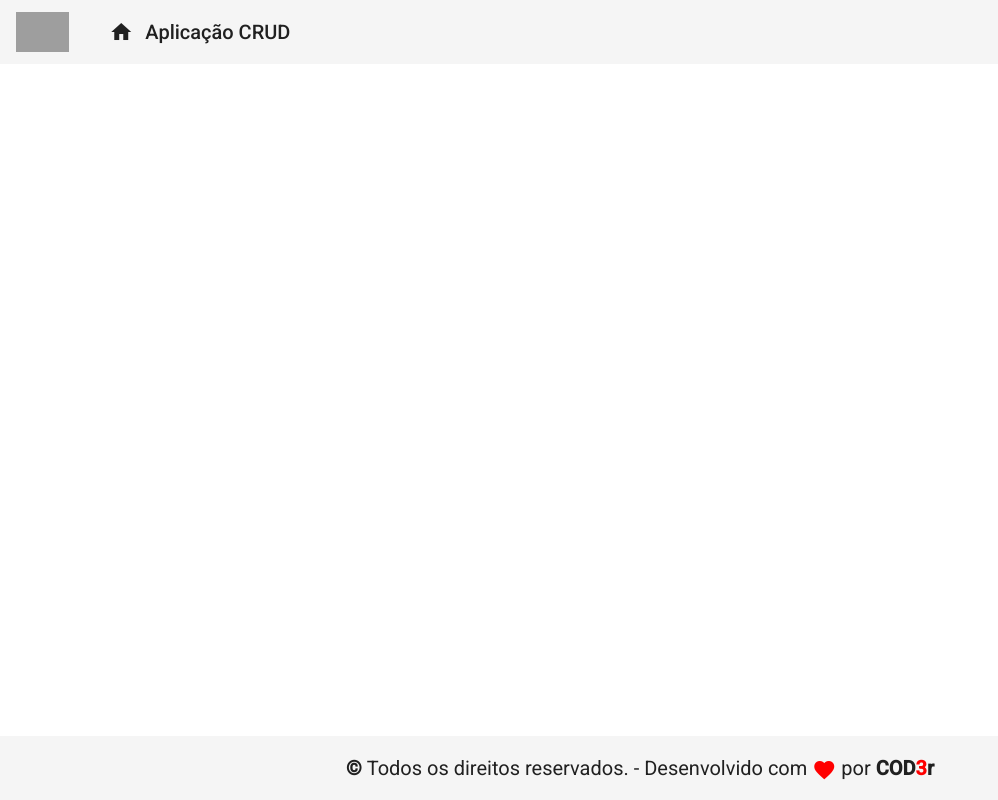
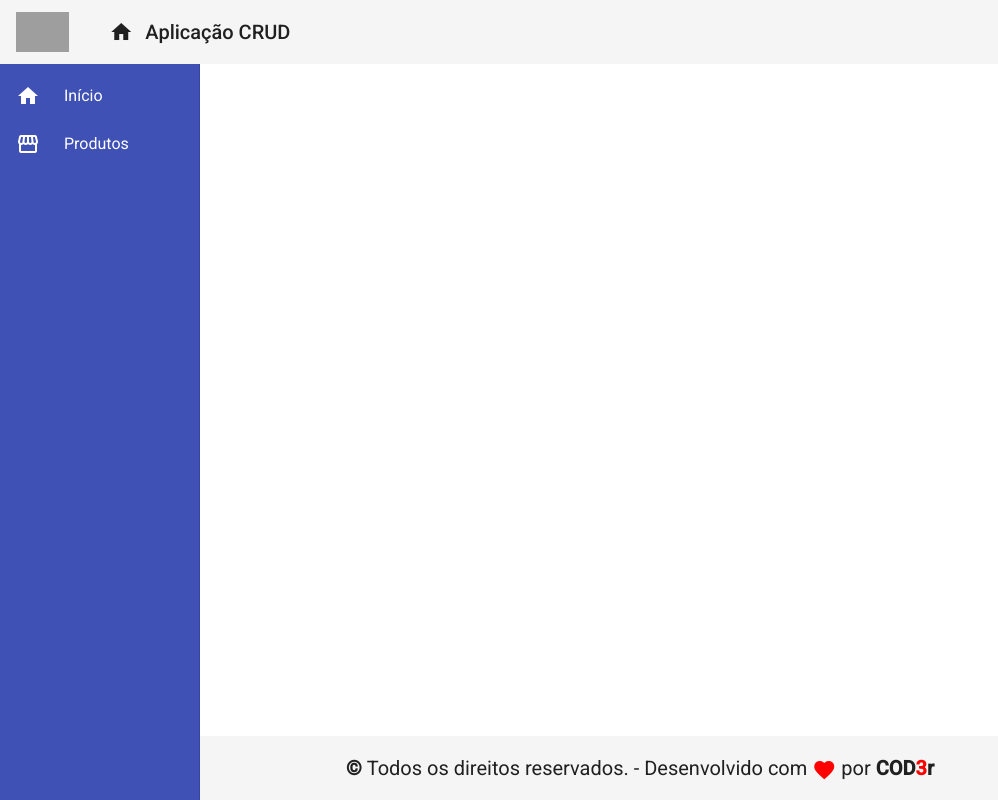
Before and after one commit to Allysonubius/angular-essentials, an Angular app in the folder frontend/: page / in a window 1280 px wide. Shown: the whole page, without its empty margins (0-998 px from the left). Built offline with nearby package versions, Linux system fonts and the light colour scheme; grey boxes are pictures that could not be loaded.

Commit message:
Criado Componente de navegação.

```diff
--- a/frontend/src/app/app-routing.module.ts
+++ /dev/null
@@ -1,10 +0,0 @@
-import { NgModule } from '@angular/core';
-import { Routes, RouterModule } from '@angular/router';
-
-const routes: Routes = [];
-
-@NgModule({
-  imports: [RouterModule.forRoot(routes)],
-  exports: [RouterModule]
-})
-export class AppRoutingModule { }
--- a/frontend/src/app/app.component.html
+++ b/frontend/src/app/app.component.html
@@ -1,2 +1,3 @@
 <app-header></app-header>
+<app-nav></app-nav>
 <app-footer></app-footer>
--- /dev/null
+++ b/frontend/src/app/components/template/nav/nav.component.css
@@ -0,0 +1,17 @@
+.sidenav {
+    font-size: 18px;
+    background-color: #3f51b5;
+    width: 200px;
+}
+
+.sidenav :hover {
+    color: green;
+}
+
+.sidenav a {
+    color: #fff;
+}
+
+.sidenav i {
+    padding-right: 1em;
+}
--- /dev/null
+++ b/frontend/src/app/components/template/nav/nav.component.html
@@ -0,0 +1,16 @@
+<mat-sidenav-container class="container">
+    <mat-sidenav class="sidenav" mode="side" opened fixedInViewport="true" fixedTopGap="64">
+        <mat-nav-list class="nav-list">
+            <a mat-list-item routerLink="/home.html">
+                <i class="material-icons">
+                  home
+              </i> Início
+            </a>
+            <a mat-list-item routerLink="/products">
+                <i class="material-icons">
+                  storefront
+              </i> Produtos
+            </a>
+        </mat-nav-list>
+    </mat-sidenav>
+</mat-sidenav-container>
--- /dev/null
+++ b/frontend/src/app/components/template/nav/nav.component.ts
@@ -0,0 +1,15 @@
+import { Component, OnInit } from '@angular/core';
+
+@Component({
+  selector: 'app-nav',
+  templateUrl: 'nav.component.html',
+  styleUrls: ['./nav.component.css']
+})
+export class NavComponent implements OnInit {
+
+  constructor() { }
+
+  ngOnInit() {
+  }
+
+}
```
Also changed, not shown: frontend/src/app/app.module.ts (+8 -5 lines), 2 other files (tests, documents, lock files or other folders).
